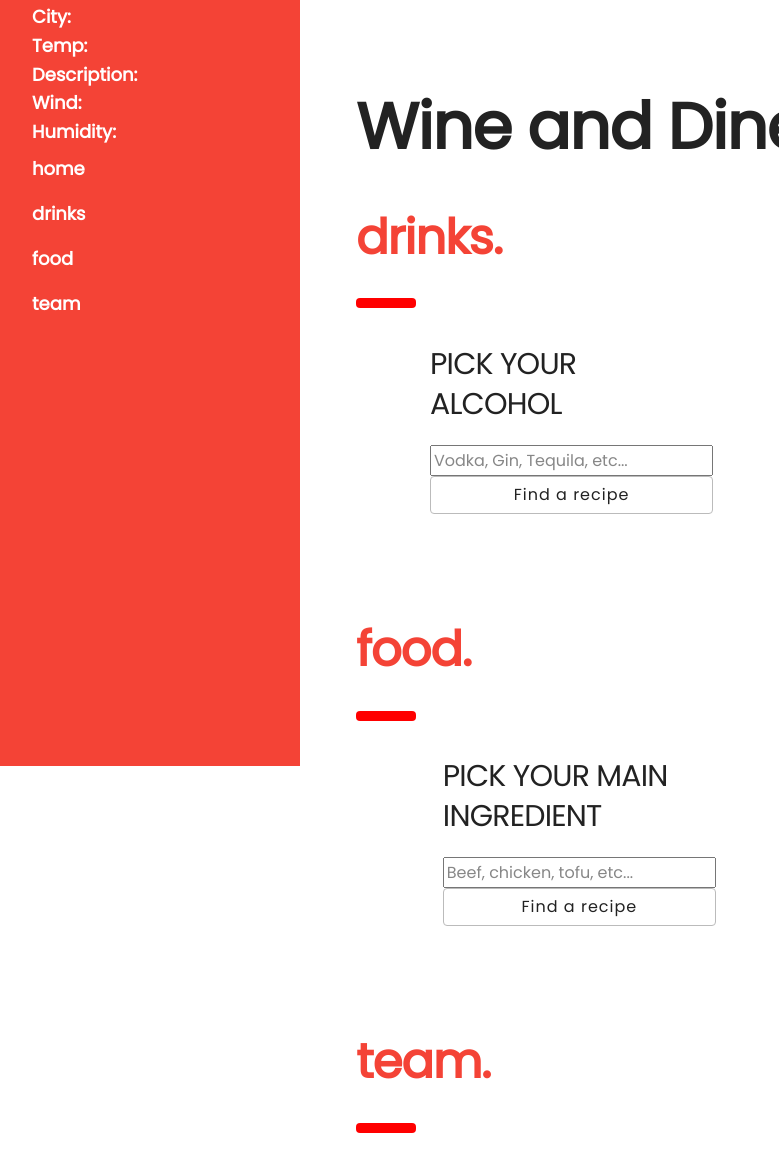
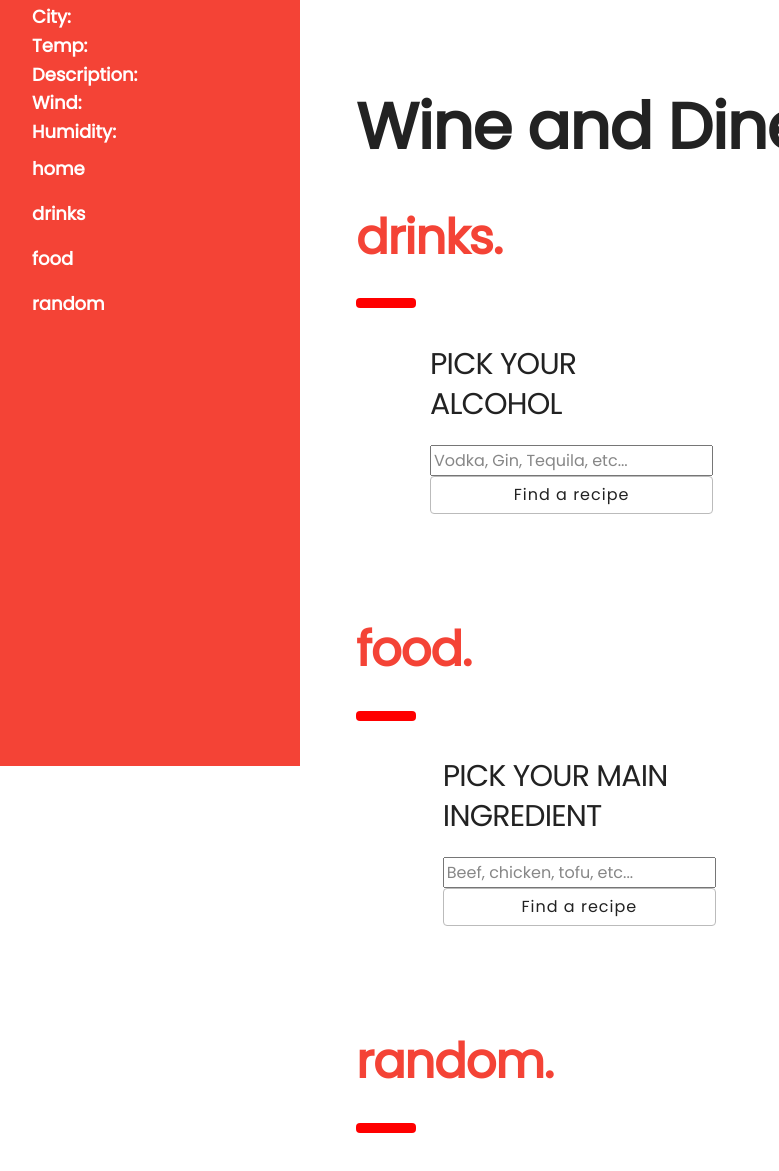
Before and after one commit to triciaax/Wine-and-Dine, a plain HTML site: page index.html in a window 1280 px wide. Shown: the part 34-1205 px from the top of the page, without its empty margins (0-779 px from the left). Drawn offline with nearby package versions, Linux system fonts and the light colour scheme; no server answers.

Commit message:
update team to random for Miguel

```diff
--- a/index.html
+++ b/index.html
@@ -40,7 +40,7 @@
     <a href="#" onclick="w3_close()" class="w3-bar-item w3-button w3-hover-white">home</a>
     <a href="#drinks" onclick="w3_close()" class="w3-bar-item w3-button w3-hover-white">drinks</a>
     <a href="#food" onclick="w3_close()" class="w3-bar-item w3-button w3-hover-white">food</a>
-    <a href="#team" onclick="w3_close()" class="w3-bar-item w3-button w3-hover-white">team</a>
+    <a href="#team" onclick="w3_close()" class="w3-bar-item w3-button w3-hover-white">random</a>
 
   </div>
 </nav>
@@ -127,9 +127,9 @@
 
   </div>
 
-  <!-- Team -->
+  <!-- Random -->
   <div class="w3-container" id="team" style="margin-top:75px">
-    <h1 class="w3-xxxlarge w3-text-red"><b>team.</b></h1>
+    <h1 class="w3-xxxlarge w3-text-red"><b>random.</b></h1>
     <hr style="width:50px;border:5px solid red" class="w3-round">
 
 
```
